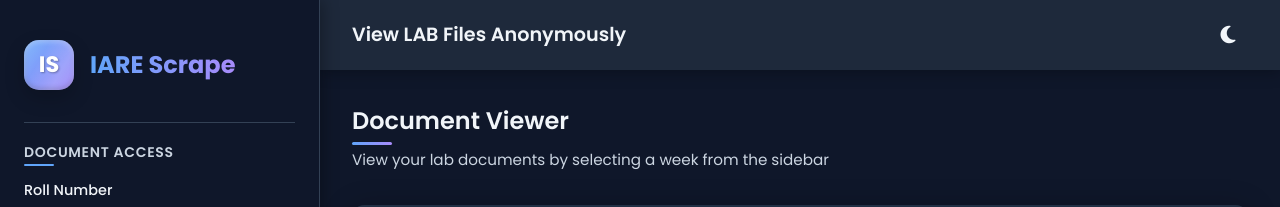
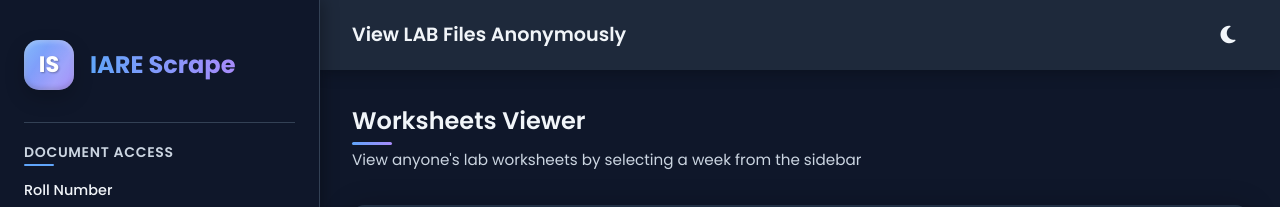
Before and after one commit to kranthiyelaboina/iarescrape, a plain HTML site: page index.html in a window 1280 px wide. Shown: the top 207 px of the page. Drawn offline with Linux system fonts and the light colour scheme.

Commit message:
Update index.html

```diff
--- a/index.html
+++ b/index.html
@@ -1167,8 +1167,8 @@
     <!-- Main Content -->
     <main class="main-content">
       <div class="content-header">
-        <h1 class="content-title">Document Viewer</h1>
-        <p class="content-subtitle">View your lab documents by selecting a week from the sidebar</p>
+        <h1 class="content-title">Worksheets Viewer</h1>
+        <p class="content-subtitle">View anyone's lab worksheets by selecting a week from the sidebar</p>
       </div>
 
       <div class="pdf-viewer">
```
